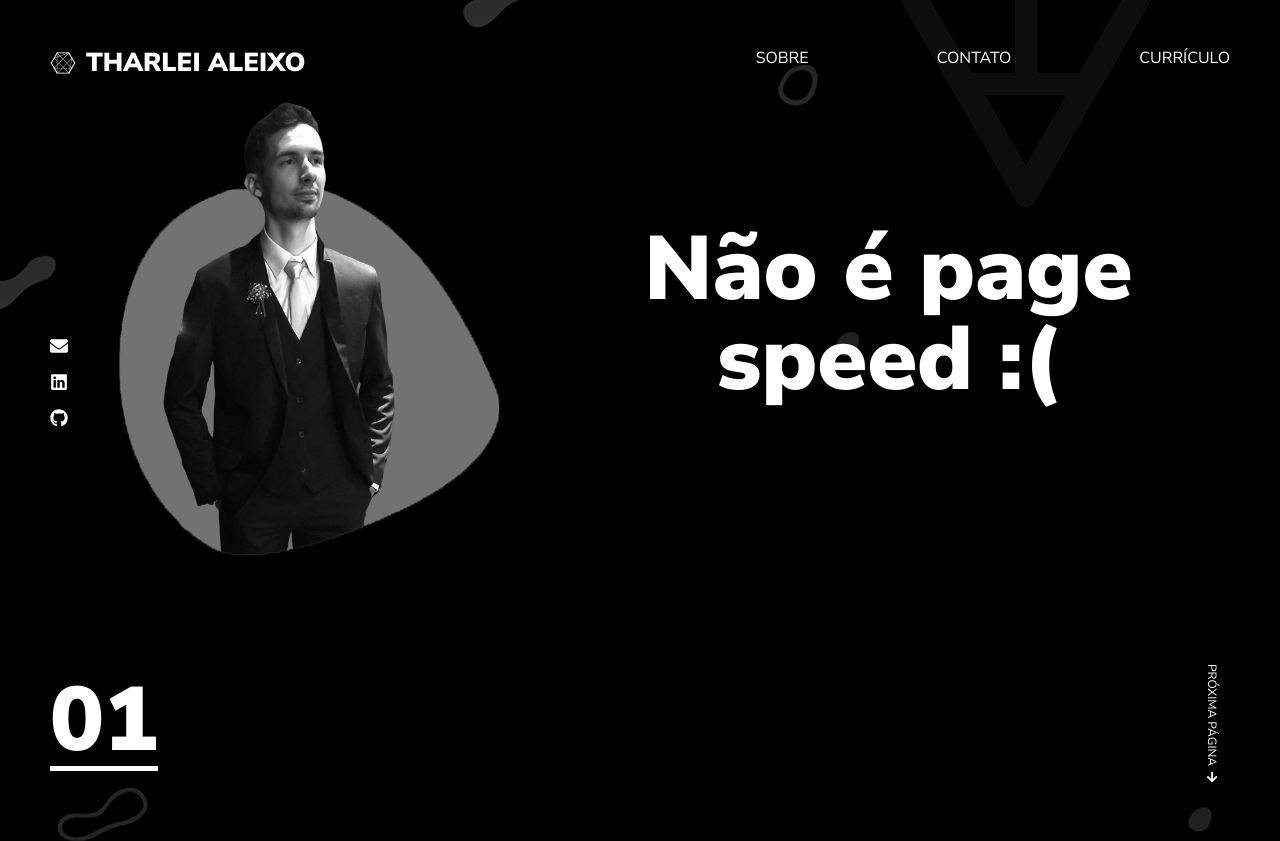
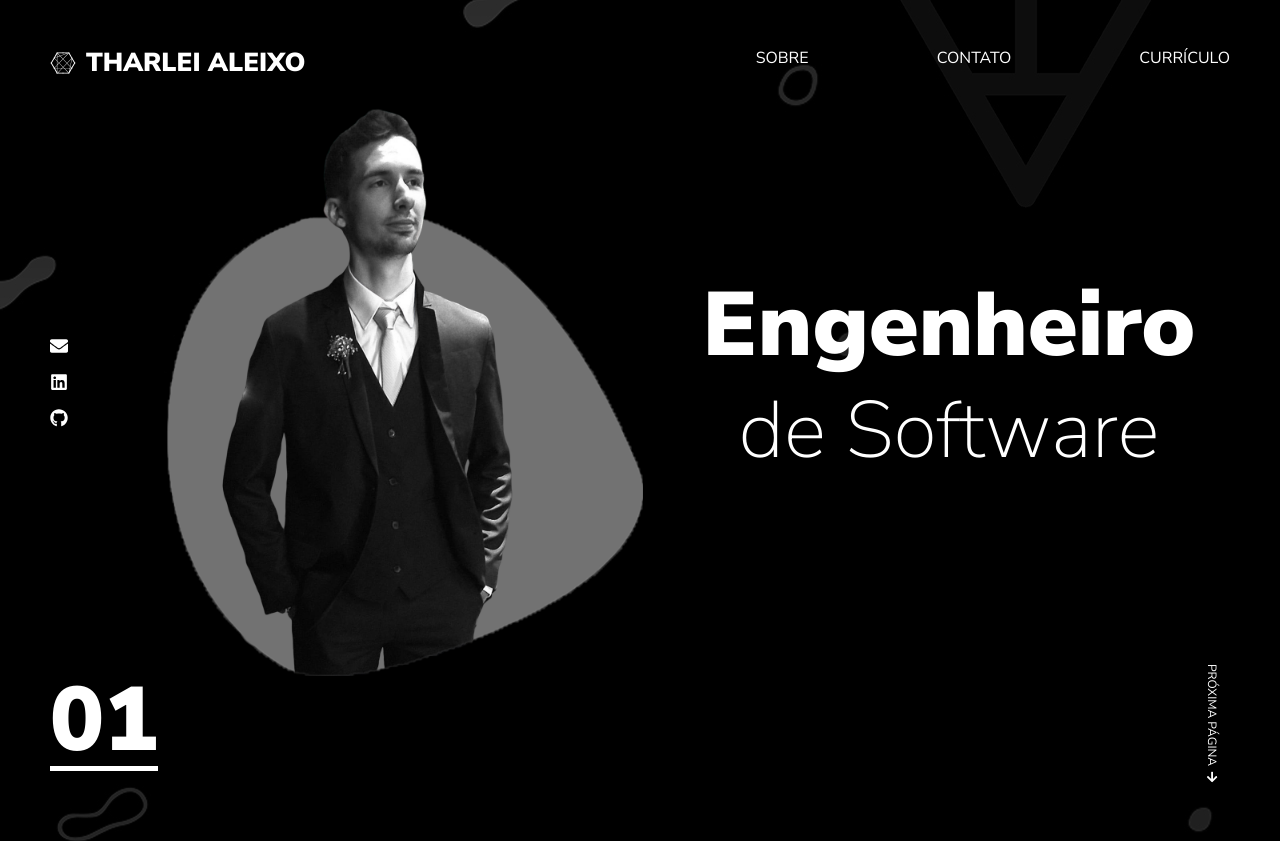
Before and after one commit to tharlei/web-portfolio, a React (Create React App) app: page / in a window 1280 px wide. Built offline with nearby package versions, Linux system fonts and the light colour scheme.

Commit message:
Corrigir o meu cargo atual

```diff
--- a/src/pages/Home/index.tsx
+++ b/src/pages/Home/index.tsx
@@ -6,13 +6,6 @@ import Selfie from '../../assets/myself.png';
 
 const Home = () => {
 
-  function isUserAgent(): boolean {
-    const userAgent = window.navigator.userAgent.split(' ');
-    const typeNavigator = userAgent[userAgent.length-1]
-
-    return 'Chrome-Lighthouse' === typeNavigator;
-  }
-
   return (
     <div id="page-home">
       <Container>
@@ -20,8 +13,8 @@ const Home = () => {
           <MyselfImg src={Selfie} alt='Tharlei Aleixo' />
         </ImgWrapper>
         <TitleWrapper>
-          <h1>{isUserAgent() ? 'É page speed! :)' : 'Não é page speed :('}</h1>
-          {/* <span>Web & Mobile</span> */}
+          <h1>Engenheiro</h1>
+          <span>de Software</span>
         </TitleWrapper>
       </Container>
     </div>
```
